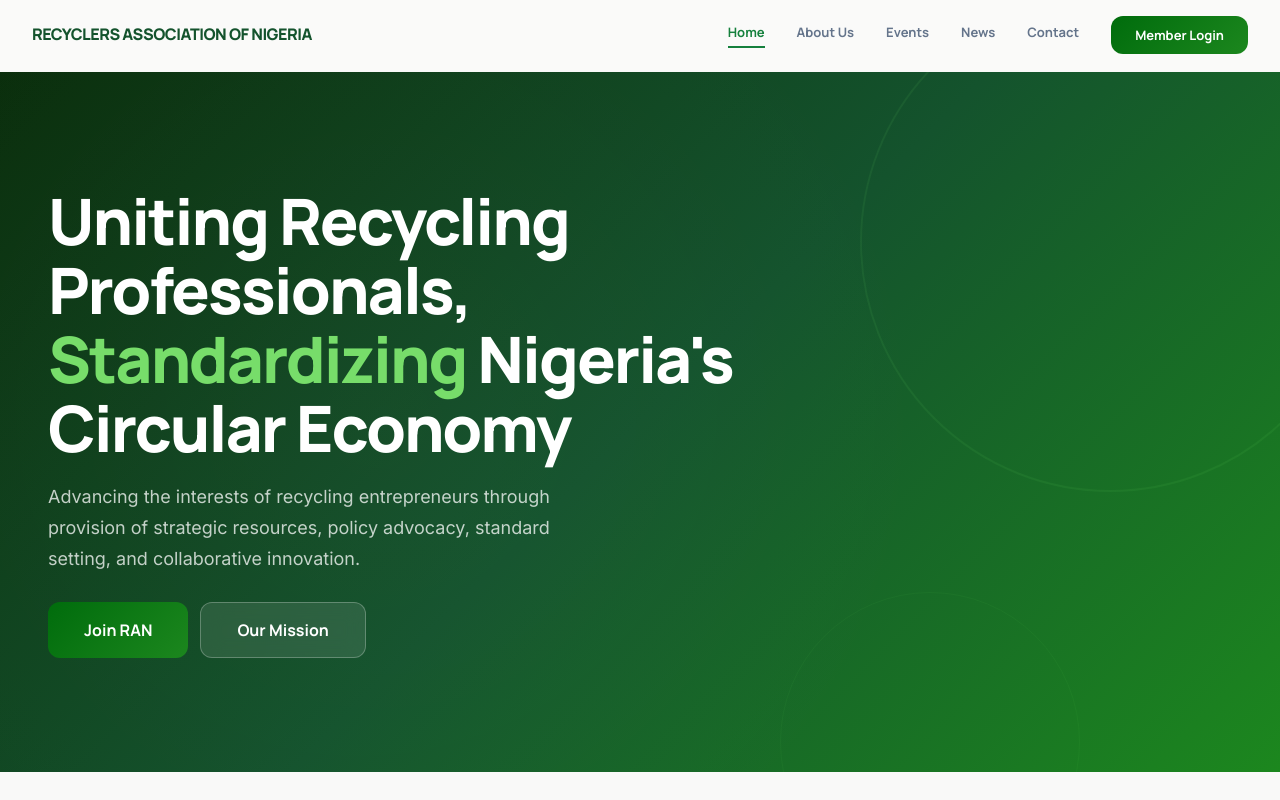
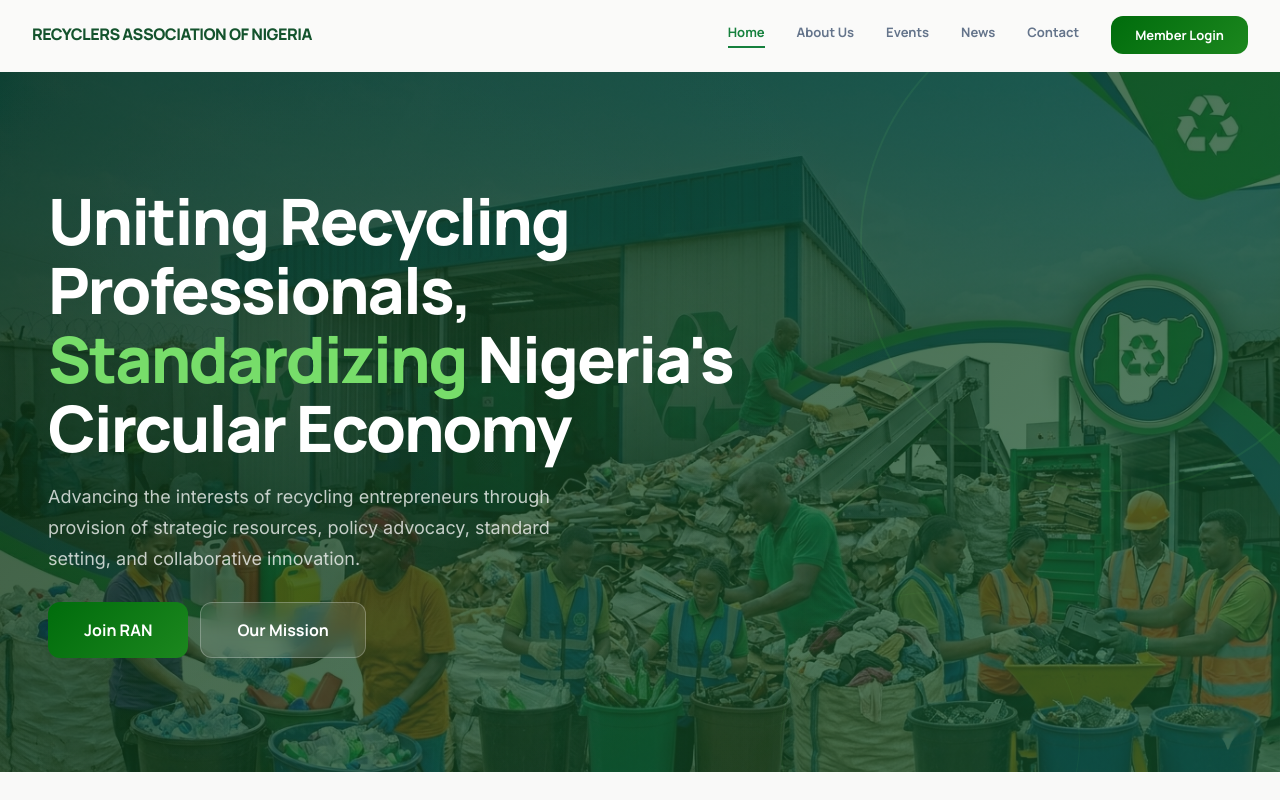
Before and after one commit to zoneboy/official, a React (Vite) app: page / in a window 1280 px wide. Shown: the top 800 px of the page. Built offline with nearby package versions, Linux system fonts and the light colour scheme.

Commit message:
Update HomePage.jsx

```diff
--- a/src/pages/HomePage.jsx
+++ b/src/pages/HomePage.jsx
@@ -33,7 +33,7 @@
   return (
     <>
       {/* Hero */}
-      <section style={{ position: "relative", minHeight: m ? 500 : 700, display: "flex", alignItems: "center", overflow: "hidden", background: "linear-gradient(135deg, #0a2e0c 0%, #14532d 50%, #1c871e 100%)" }}>
+      <section style={{ position: "relative", minHeight: m ? 500 : 700, display: "flex", alignItems: "center", overflow: "hidden", background: "linear-gradient(135deg, rgba(10, 46, 12, 0.8) 0%, rgba(20, 83, 45, 0.7) 100%), url('/banner.png') center/cover no-repeat" }}>
         <div style={{ position: "absolute", inset: 0, opacity: 0.07, backgroundImage: "radial-gradient(circle at 30% 50%, rgba(255,255,255,0.3) 0%, transparent 60%)" }} />
         <div style={{ position: "relative", zIndex: 10, maxWidth: 800, padding: m ? "40px 20px" : "0 48px" }}>
           <FadeIn>
```
